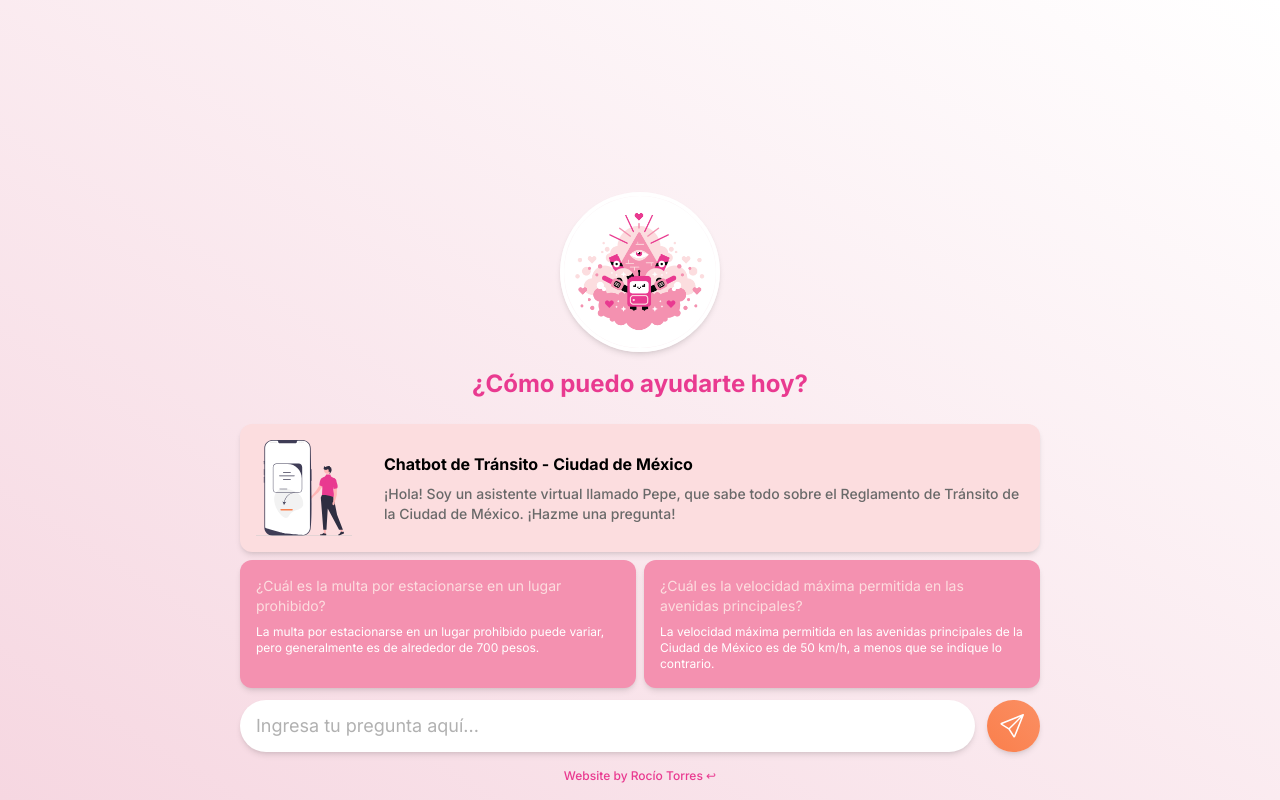
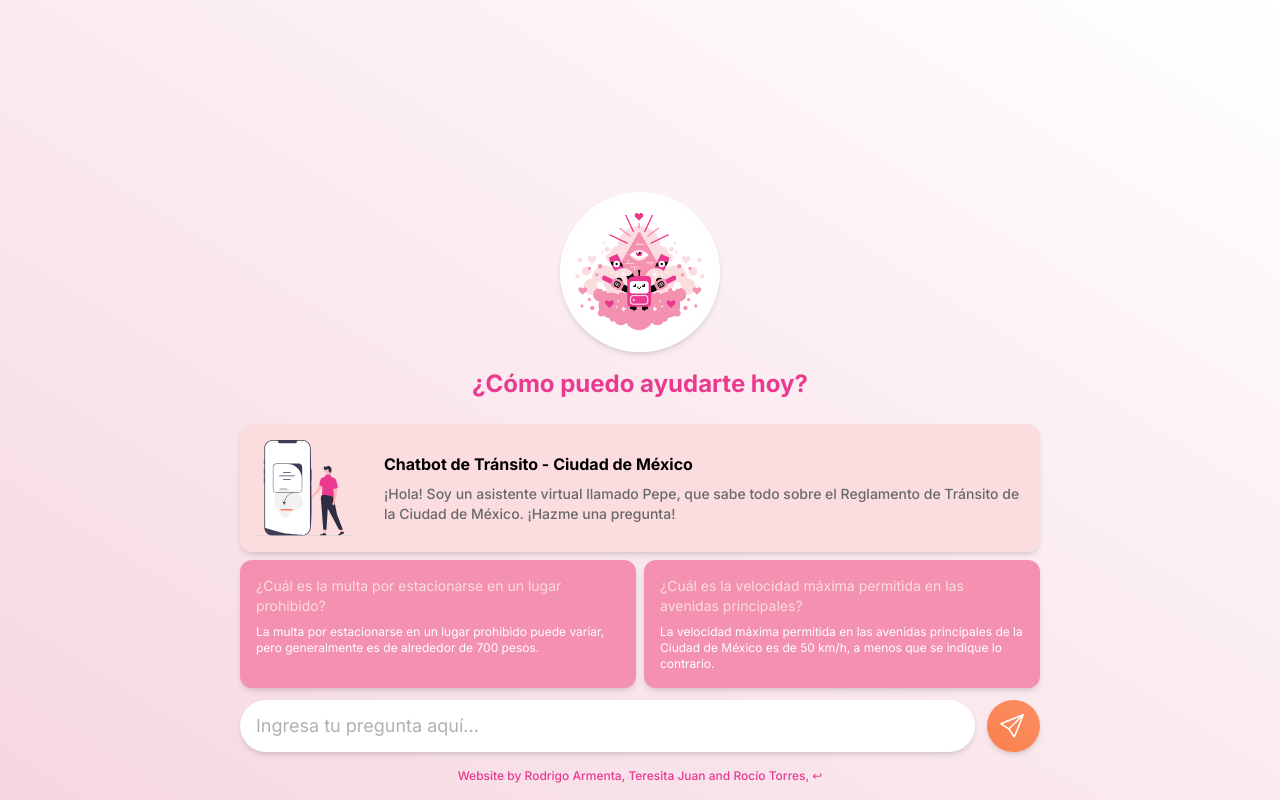
Before and after one commit to TfRocio/justice4echatbot, a Next.js app: page / in a window 1280 px wide. Built offline with nearby package versions, Linux system fonts and the light colour scheme.

Commit message:
Change of footer

```diff
--- a/src/app/layout.tsx
+++ b/src/app/layout.tsx
@@ -6,7 +6,7 @@ import './globals.css'
 const inter = Inter({ subsets: ['latin'] })
 
 export const metadata: Metadata = {
-  title: 'Create Next App',
+  title: 'ChatBot de Tránsito',
   description: 'Generated by create next app',
 }
 
--- a/src/components/Layout/Footer.tsx
+++ b/src/components/Layout/Footer.tsx
@@ -3,7 +3,7 @@ import React from 'react'
 const Footer = () => (
   <footer className='absolute bottom-4 flex flex-col items-center w-[100%]'>
     <p className='text-xs font-medium text-[#E93A90]'>
-      Website by Rocío Torres ↩
+      Website by Rodrigo Armenta, Teresita Juan and Rocío Torres,  ↩
     </p>
   </footer>
 )
```
